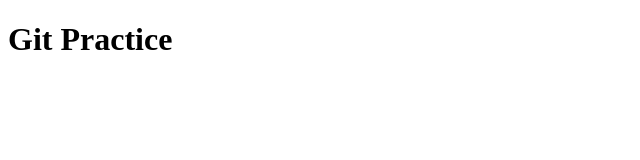
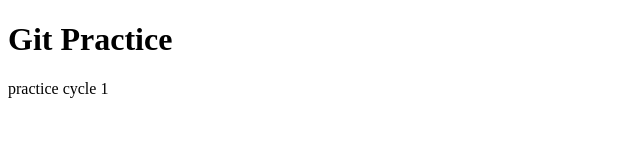
Before and after one commit to KaneLabs/git_practice, a plain HTML site: page index.html in a window 1280 px wide. Shown: the whole page, without its empty margins (0-640 px from the left). Drawn offline with Linux system fonts and the light colour scheme.

Commit message:
Update index.html
practice cycle 1

```diff
--- a/index.html
+++ b/index.html
@@ -6,5 +6,6 @@
   </head>
   <body>
     <h1>Git Practice</h1>
+    <p>practice cycle 1</p>
   </body>
 </html>
```
